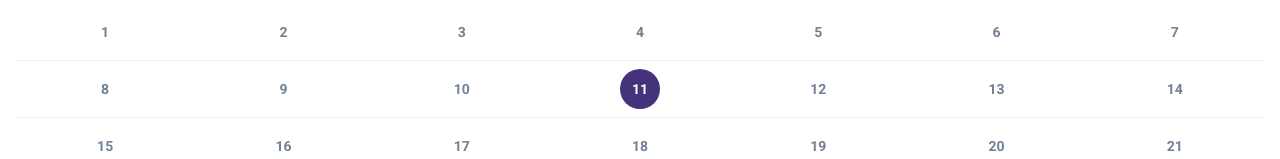
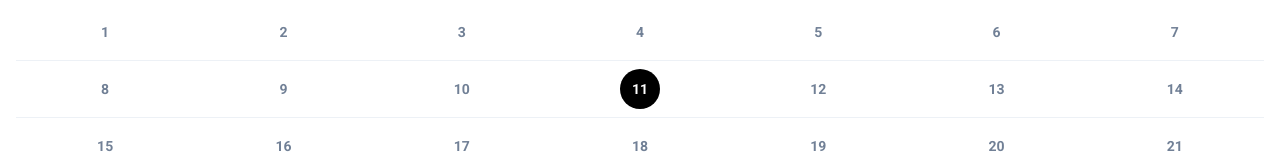
Before and after one commit to dlior/5600-shifts, a React (Vite) app in the folder frontend/: page /calendar in a window 1280 px wide. Shown: the part 156-315 px from the top of the page. Built offline with nearby package versions, Linux system fonts and the light colour scheme.

Commit message:
chnage date background color to black

```diff
--- a/frontend/src/components/CalendarGrid.tsx
+++ b/frontend/src/components/CalendarGrid.tsx
@@ -43,7 +43,7 @@ const CalendarGrid = () => {
                   lineHeight={6}
                   color={day + 1 == currentDay ? 'white' : 'gray.500'}
                   rounded={day + 1 == currentDay ? 'full' : ''}
-                  bgColor={day + 1 == currentDay ? 'purple.800' : ''}
+                  bgColor={day + 1 == currentDay ? 'black' : ''}
                   align="center">
                   {day + 1}
                 </Text>
```
